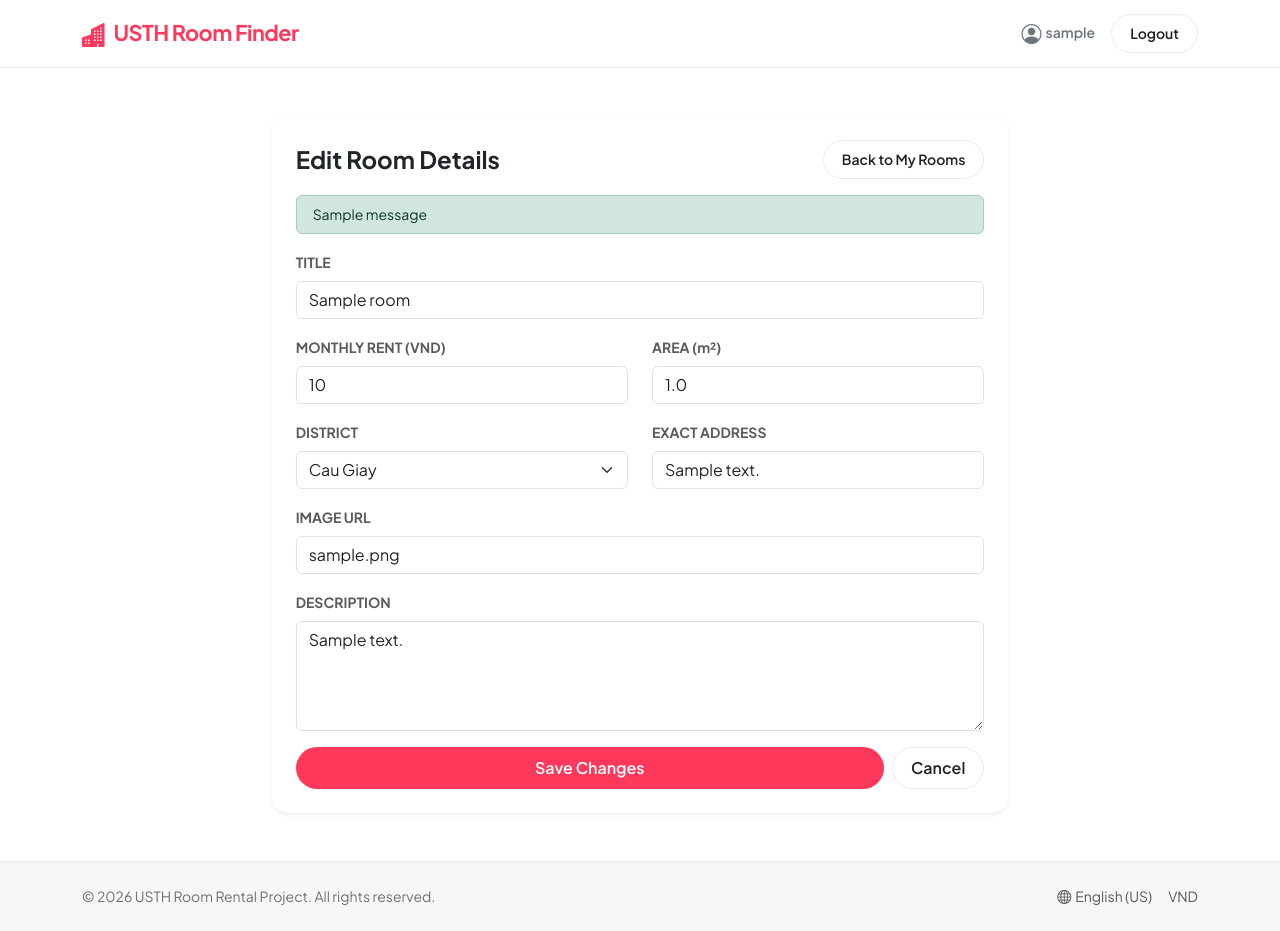
After one commit to dungnt2410232/Room-Rental, a Flask app: page /room/1/edit in a window 1280 px wide. The commit adds this page. Run offline with Flask 3, Linux system fonts and the light colour scheme; a user stored in the database is signed in; tables that the repository leaves empty hold one stand-in row (values such as "Sample post"); one stand-in notice (Sample message) is shown.

Commit message:
Finalized CRUD and MyRooms button

```diff
--- a/app.py
+++ b/app.py
@@ -103,10 +103,119 @@ def room_detail(room_id):
     room = Room.query.get_or_404(room_id)
     return render_template('room_detail.html', room=room)
 
-@app.route('/post')
+@app.route('/post', methods=['GET', 'POST'])
 @login_required
 def post_room():
+    # Chi cho phep role'chutro' dang bai
+    if current_user.role != 'chutro':
+        flash('Only owners can post rooms.', 'danger')
+        return redirect(url_for('index'))
+
+    # Xu ly submit form
+    if request.method == 'POST':
+        title = request.form.get('title', '').strip()
+        price = request.form.get('price', type=float)
+        area = request.form.get('area', type=float)
+        district = request.form.get('district', '').strip()
+        address = request.form.get('address', '').strip()
+        image_url = request.form.get('image_url', '').strip()
+        description = request.form.get('description', '').strip()
+
+        # Validate cac truong bat buoc
+        if not all([title, price, area, district, address]):
+            flash('Please fill in all required fields.', 'danger')
+            return redirect(url_for('post_room'))
+
+        # Link anh mac dinh neu bo trong
+        if not image_url:
+            image_url = 'https://images.unsplash.com/photo-1522708323590-d24dbb6b0267?w=600'
+
+        # Tao va luu Room moi gan voi current_user.id
+        new_room = Room(
+            title=title,
+            price=price,
+            area=area,
+            district=district,
+            address=address,
+            image_url=image_url,
+            description=description,
+            chutro_id=current_user.id
+        )
+
+        db.session.add(new_room)
+        db.session.commit()
+
+        flash('Room posted successfully!', 'success')
+        return redirect(url_for('room_detail', room_id=new_room.id))
+
     return render_template('post_room.html')
+
+@app.route('/my-rooms')
+@login_required
+def my_rooms():
+    # Only role chutro moi co trang quan ly
+    if current_user.role != 'chutro':
+        flash('Access denied. Only owners can view their listings.', 'danger')
+        return redirect(url_for('index'))
+
+    # Check cac phong dang thuoc so huu cua user
+    rooms = Room.query.filter_by(chutro_id=current_user.id).order_by(Room.id.desc()).all()
+    return render_template('my_rooms.html', rooms=rooms)
+
+
+@app.route('/room/<int:room_id>/delete', methods=['POST'])
+@login_required
+def delete_room(room_id):
+    room = Room.query.get_or_404(room_id)
+
+    # Khong cho phep xoa cua nguoi khac
+    if room.chutro_id != current_user.id:
+        flash('You are not authorized to delete this room.', 'danger')
+        return redirect(url_for('my_rooms'))
+
+    db.session.delete(room)
+    db.session.commit()
+
+    flash(f'Room "{room.title}" has been deleted.', 'success')
+    return redirect(url_for('my_rooms'))
+
+@app.route('/room/<int:room_id>/edit', methods=['GET', 'POST'])
+@login_required
+def edit_room(room_id):
+    room = Room.query.get_or_404(room_id)
+
+    # Chi co role chu tro moi dc chinh sua
+    if room.chutro_id != current_user.id:
+        flash('You are not authorized to edit this room.', 'danger')
+        return redirect(url_for('my_rooms'))
+
+    if request.method == 'POST':
+        title = request.form.get('title', '').strip()
+        price = request.form.get('price', type=float)
+        area = request.form.get('area', type=float)
+        district = request.form.get('district', '').strip()
+        address = request.form.get('address', '').strip()
+        image_url = request.form.get('image_url', '').strip()
+        description = request.form.get('description', '').strip()
+
+        if not all([title, price, area, district, address]):
+            flash('Please fill in all required fields.', 'danger')
+            return redirect(url_for('edit_room', room_id=room.id))
+
+        # Update room detail
+        room.title = title
+        room.price = price
+        room.area = area
+        room.district = district
+        room.address = address
+        room.image_url = image_url if image_url else room.image_url
+        room.description = description
+
+        db.session.commit()
+        flash('Room updated successfully!', 'success')
+        return redirect(url_for('my_rooms'))
+
+    return render_template('edit_room.html', room=room)
 
 if __name__ == '__main__':
     app.run(debug=True)
--- a/templates/base.html
+++ b/templates/base.html
@@ -104,6 +104,9 @@
                         <i class="bi bi-person-circle fs-5 align-middle me-1"></i>{{ current_user.username }}
                     </span>
                     {% if current_user.role == 'chutro' %}
+                        <a href="/my-rooms" class="btn btn-custom-outline btn-sm">
+                            <i class="bi bi-houses me-1"></i>My Rooms
+                        </a>
                         <a href="/post" class="btn btn-custom-primary btn-sm">
                             <i class="bi bi-plus-lg me-1"></i>Post Room
                         </a>
--- /dev/null
+++ b/templates/edit_room.html
@@ -0,0 +1,72 @@
+{% extends "base.html" %}
+
+{% block title %}Edit Room - USTH Room Finder{% endblock %}
+
+{% block content %}
+<div class="row justify-content-center py-4">
+    <div class="col-md-8 col-lg-7">
+        <div class="card shadow-sm border-0 p-4" style="border-radius: 16px;">
+            <div class="d-flex justify-content-between align-items-center mb-3">
+                <h4 class="fw-bold mb-0">Edit Room Details</h4>
+                <a href="/my-rooms" class="btn btn-sm btn-custom-outline">Back to My Rooms</a>
+            </div>
+
+            {% with messages = get_flashed_messages(with_categories=true) %}
+                {% if messages %}
+                    {% for category, msg in messages %}
+                        <div class="alert alert-{{ category }} py-2 small mb-3">{{ msg }}</div>
+                    {% endfor %}
+                {% endif %}
+            {% endwith %}
+
+            <form method="POST" action="/room/{{ room.id }}/edit">
+                <div class="mb-3">
+                    <label class="form-label small fw-bold text-muted">TITLE</label>
+                    <input type="text" name="title" class="form-control" required value="{{ room.title }}">
+                </div>
+
+                <div class="row">
+                    <div class="col-md-6 mb-3">
+                        <label class="form-label small fw-bold text-muted">MONTHLY RENT (VND)</label>
+                        <input type="number" name="price" class="form-control" step="100000" min="0" required value="{{ room.price|int }}">
+                    </div>
+                    <div class="col-md-6 mb-3">
+                        <label class="form-label small fw-bold text-muted">AREA (m²)</label>
+                        <input type="number" name="area" class="form-control" step="0.5" min="1" required value="{{ room.area }}">
+                    </div>
+                </div>
+
+                <div class="row">
+                    <div class="col-md-6 mb-3">
+                        <label class="form-label small fw-bold text-muted">DISTRICT</label>
+                        <select name="district" class="form-select" required>
+                            {% for d in ['Cau Giay', 'Hai Ba Trung', 'Nam Tu Liem', 'Bac Tu Liem', 'Dong Da', 'Ba Dinh', 'Tay Ho', 'Thanh Xuan', 'Hoang Mai', 'Ha Dong'] %}
+                                <option value="{{ d }}" {% if room.district == d %}selected{% endif %}>{{ d }}</option>
+                            {% endfor %}
+                        </select>
+                    </div>
+                    <div class="col-md-6 mb-3">
+                        <label class="form-label small fw-bold text-muted">EXACT ADDRESS</label>
+                        <input type="text" name="address" class="form-control" required value="{{ room.address }}">
+                    </div>
+                </div>
+
+                <div class="mb-3">
+                    <label class="form-label small fw-bold text-muted">IMAGE URL</label>
+                    <input type="url" name="image_url" class="form-control" value="{{ room.image_url }}">
+                </div>
+
+                <div class="mb-3">
+                    <label class="form-label small fw-bold text-muted">DESCRIPTION</label>
+                    <textarea name="description" rows="4" class="form-control">{{ room.description or '' }}</textarea>
+                </div>
+
+                <div class="d-flex gap-2 mt-3">
+                    <button type="submit" class="btn btn-custom-primary flex-grow-1 py-2">Save Changes</button>
+                    <a href="/my-rooms" class="btn btn-custom-outline py-2">Cancel</a>
+                </div>
+            </form>
+        </div>
+    </div>
+</div>
+{% endblock %}
```
Also changed, not shown: templates/my_rooms.html (added, +84 -0 lines), templates/post_room.html (+65 -4 lines).
